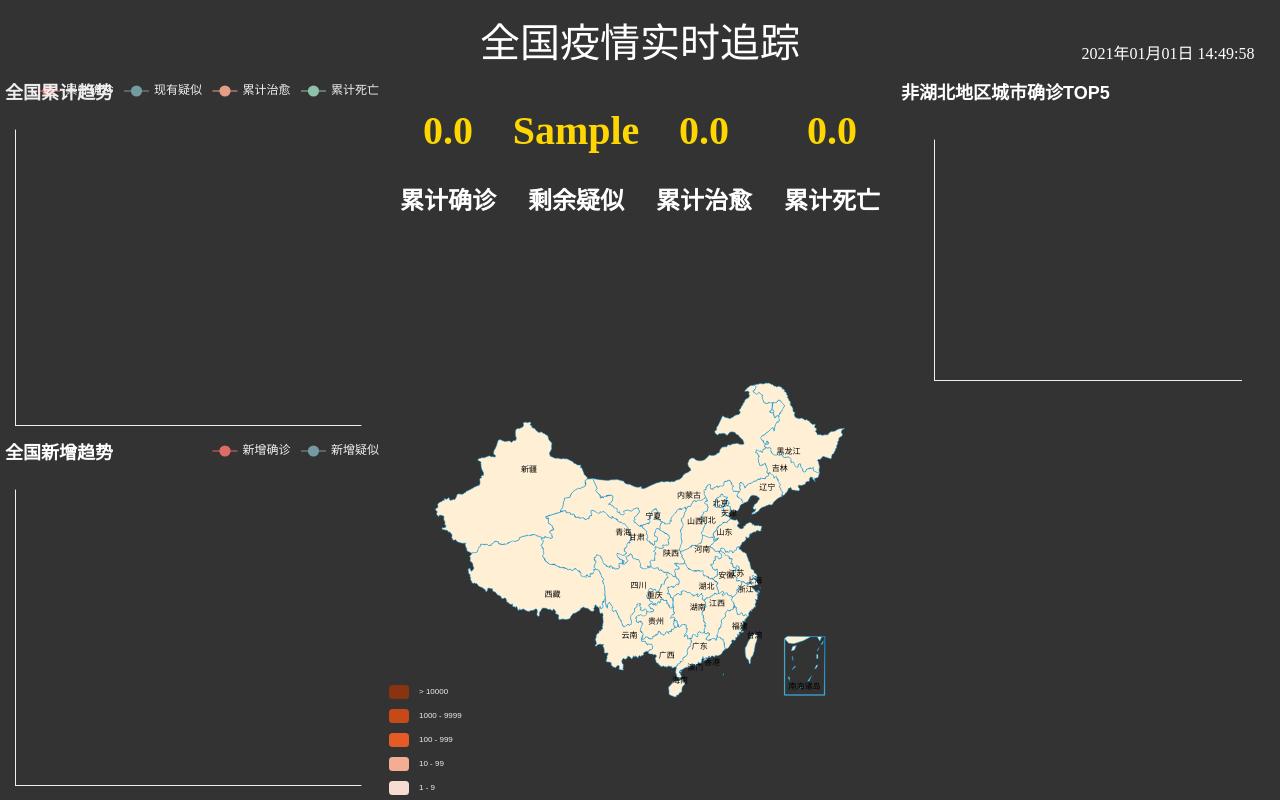
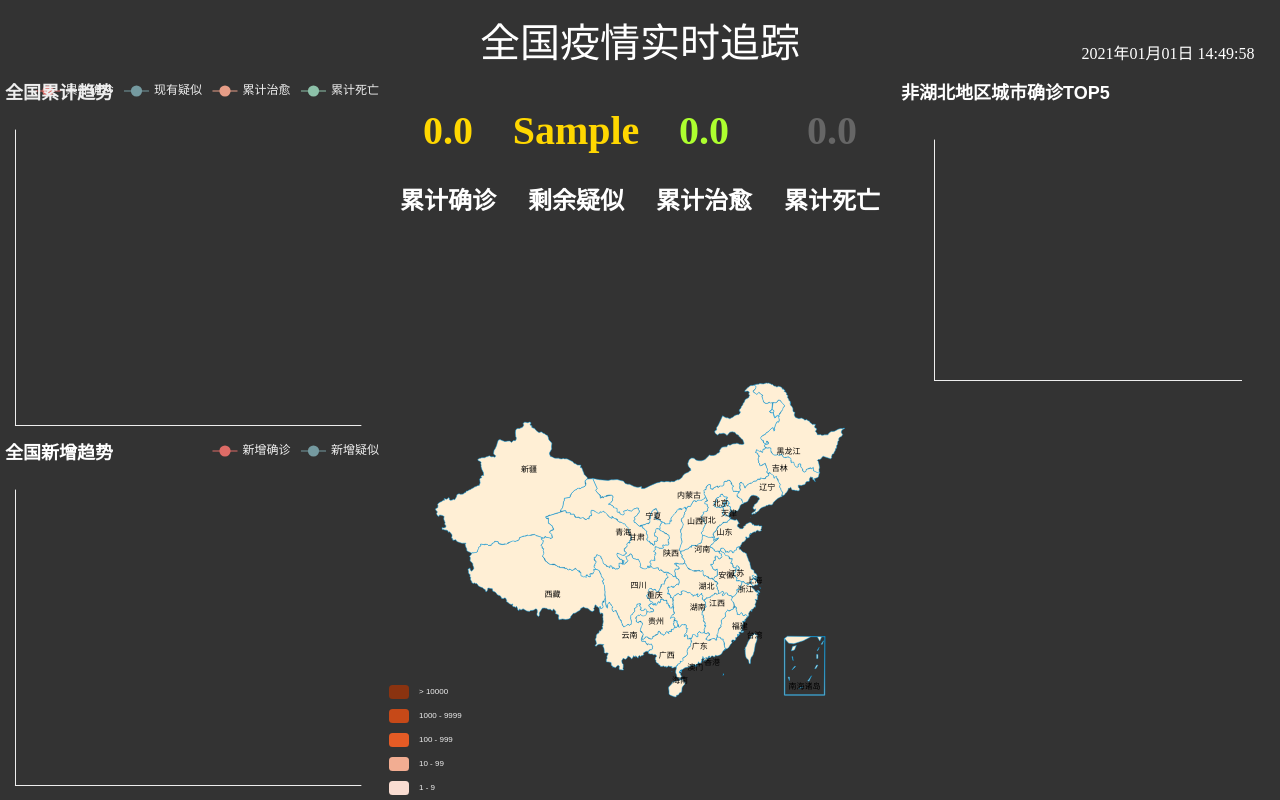
Before and after one commit to Dark0Spirit/Epidemic-surveillance, a Flask app: page / in a window 1280 px wide. Run offline with Flask 2, Linux system fonts and the light colour scheme; tables that the repository leaves empty or names only in its code hold one stand-in row (values such as "Sample post"); data that the repository does not hold is empty.

Commit message:
update font color

```diff
--- a/static/css/main.css
+++ b/static/css/main.css
@@ -46,7 +46,6 @@ body {
 	justify-content: center;
 	color: gold;
 	font-size: 20px;
-	/*margin-top: 20px;*/
 }
 
 .txt {
--- a/templates/main.html
+++ b/templates/main.html
@@ -18,8 +18,8 @@
 			<div id="c1">
 				<div class="num"><h1></h1></div>
 				<div class="num"><h1></h1></div>
-				<div class="num"><h1></h1></div>
-				<div class="num"><h1></h1></div>
+				<div class="num"><h1 style="color: greenyellow"></h1></div>
+				<div class="num"><h1 style="color: #666666"></h1></div>
 				<div class="txt"><h2>累计确诊</h2></div>
 				<div class="txt"><h2>剩余疑似</h2></div>
 				<div class="txt"><h2>累计治愈</h2></div>
```
Also changed, not shown: spider.py (+0 -19 lines), README.md.
